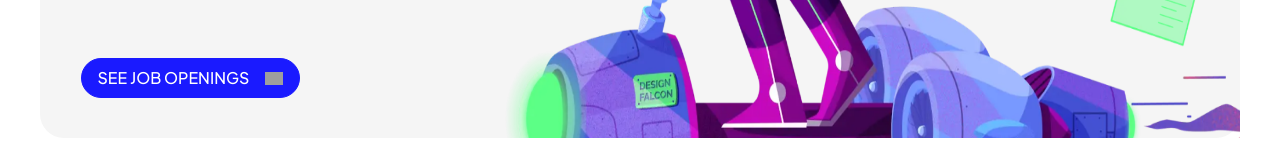
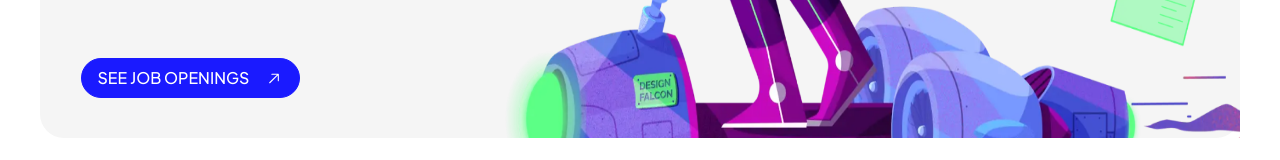
Before and after one commit to cvspan/cvspan-web, a Next.js app: page /careers in a window 1280 px wide. Shown: the part 1512-1672 px from the top of the page. Built offline with nearby package versions, Linux system fonts and the light colour scheme; grey boxes are pictures that could not be loaded.

Commit message:
Fix broken arrow

```diff
--- a/src/components/molecules/OurMissionAndVision/index.tsx
+++ b/src/components/molecules/OurMissionAndVision/index.tsx
@@ -16,7 +16,7 @@ export const OurVisionAndMission = () => {
                                 </div>
 
                                 <div className="mt-auto">
-                                    <Button title="SEE JOB OPENINGS" leftIcon={arrowUp} />
+                                    <Button title="SEE JOB OPENINGS" leftIcon={'/assets/images/arrowUp.svg'} />
                                 </div>
                             </div>
 
```
